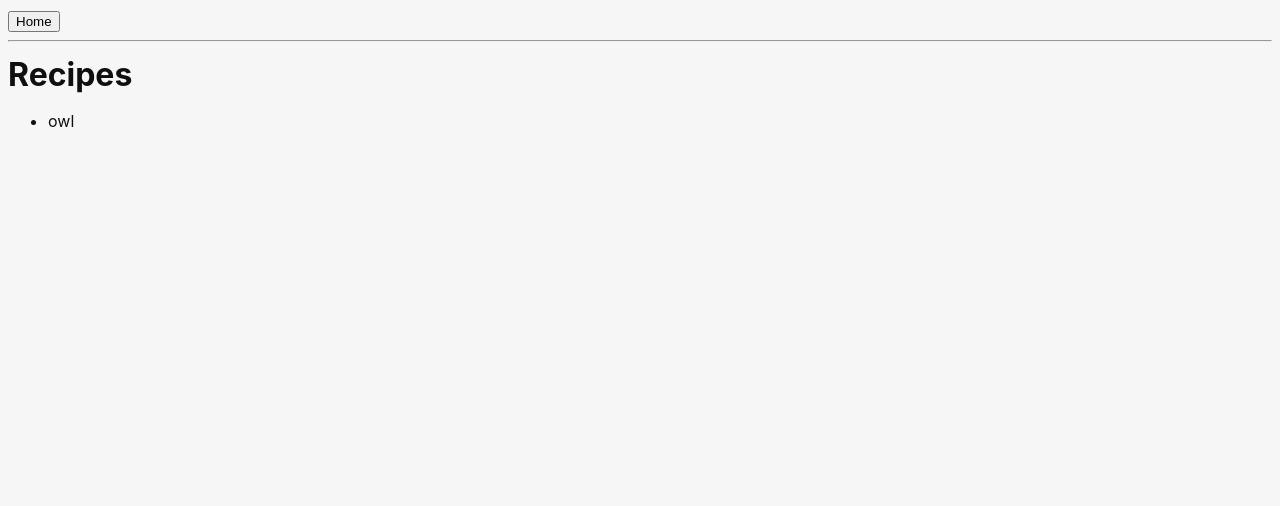
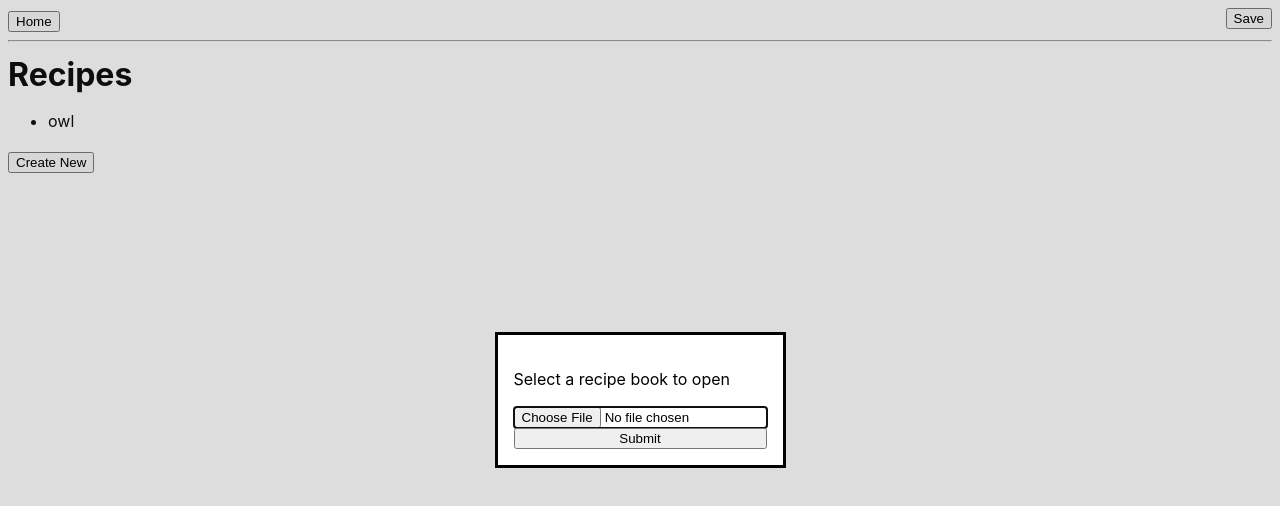
Before and after one commit to kerstop/My-Recipe-Book, a React (Vite) app: page / in a window 1280 px wide. Shown: the top 506 px of the page. Built offline with nearby package versions, Linux system fonts and the light colour scheme.

Commit message:
implement saving and loading books

```diff
--- a/src/components/edit-recipe.tsx
+++ b/src/components/edit-recipe.tsx
@@ -23,6 +23,7 @@ const EditIngredient: React.FC<{
   return (
     <li>
       <input
+        className="ingredient-amount-input"
         type="number"
         autoComplete="off"
         defaultValue={ingredient.amount}
@@ -30,9 +31,12 @@ const EditIngredient: React.FC<{
         onChange={onChange}
       />
       <select ref={unitRef} onChange={onChange}>
-        <option value=""></option>
+        <option selected={ingredient.unit === ""}></option>
+        <option selected={ingredient.unit === "lb"}>lb</option>
+        <option selected={ingredient.unit === "cup"}>cup</option>
       </select>
       <input
+        className="ingredient-name-input"
         autoComplete="off"
         defaultValue={ingredient.name}
         ref={nameRef}
@@ -68,7 +72,7 @@ const EditRecipe: React.FC = () => {
       }}
     >
       <label>
-        Title
+        {"Title "}
         <input
           name="title"
           autoComplete="off"
--- /dev/null
+++ b/src/components/load-file-dialog.tsx
@@ -0,0 +1,37 @@
+import { useContext, useEffect, useRef } from "react";
+import GlobalState from "../context";
+
+const LoadFileDialog: React.FC<{
+  setOpenedFileName: (name: string) => void;
+}> = ({ setOpenedFileName }) => {
+  const { setBook } = useContext(GlobalState);
+  const load_file_dialog = useRef<HTMLDialogElement>(null);
+
+  useEffect(() => {
+    load_file_dialog.current?.showModal();
+  }, []);
+
+  return (
+    <dialog ref={load_file_dialog}>
+      <form
+        method="dialog"
+        onSubmit={async (e) => {
+          const form = e.target as HTMLFormElement;
+          const file_input = form.elements[0] as HTMLInputElement;
+          const file = file_input.files?.[0];
+          if (file !== undefined) {
+            const file_contents = await file.text();
+            setBook(JSON.parse(file_contents));
+            setOpenedFileName(file.name);
+          }
+        }}
+      >
+        <p>Select a recipe book to open</p>
+        <input type="file" name="book" />
+        <input type="submit" />
+      </form>
+    </dialog>
+  );
+};
+
+export default LoadFileDialog;
--- a/src/components/recipe-book.tsx
+++ b/src/components/recipe-book.tsx
@@ -4,7 +4,7 @@ import { NavLink } from "react-router";
 import GlobalState from "../context";
 
 const RecipeBookPage: React.FC = () => {
-  const { book, setRecipeId } = useContext(GlobalState);
+  const { book, setRecipeId, setEditing } = useContext(GlobalState);
   return (
     <>
       <h1>Recipes</h1>
@@ -14,6 +14,7 @@ const RecipeBookPage: React.FC = () => {
             <a
               onClick={() => {
                 setRecipeId(recipe.id);
+                setEditing(false);
               }}
             >
               {recipe.title}
@@ -21,6 +22,7 @@ const RecipeBookPage: React.FC = () => {
           </li>
         ))}
       </ul>
+      <input type="button" defaultValue="Create New" />
     </>
   );
 };
--- a/src/main.css
+++ b/src/main.css
@@ -27,3 +27,11 @@ a:hover {
   text-decoration: underline;
   cursor: pointer;
 }
+
+.ingredient-amount-input {
+  width: 6ch;
+}
+
+.ingredient-name-input {
+  width: 40ch;
+}
--- a/src/main.tsx
+++ b/src/main.tsx
@@ -1,11 +1,18 @@
-import React, { useContext, useState } from "react";
+import React, {
+  FormEvent,
+  useContext,
+  useEffect,
+  useRef,
+  useState,
+} from "react";
 import ReactDOM from "react-dom/client";
+import EditRecipe from "./components/edit-recipe";
 import RecipeDisplay from "./components/recipe";
 import RecipeBookDisplay from "./components/recipe-book";
-import { Recipe, RecipeBook } from "./recipe-book";
+import GlobalState from "./context";
 import "./main.css";
-import EditRecipe from "./components/edit-recipe";
-import GlobalState from "./context";
+import { RecipeBook } from "./recipe-book";
+import LoadFileDialog from "./components/load-file-dialog";
 
 const defaultBook: RecipeBook = {
   recipes: [
@@ -36,16 +43,34 @@ const RootNode: React.FC = () => {
   const [book, setBook] = useState(defaultBook);
   const [recipeId, setRecipeId] = useState<string | null>(null);
   const [editing, setEditing] = useState(false);
+  const [openedFileName, setOpenedFileName] = useState("my-recipebook.rcpbk");
 
   return (
     <GlobalState.Provider
       value={{ book, setBook, recipeId, setRecipeId, editing, setEditing }}
     >
+      <LoadFileDialog setOpenedFileName={setOpenedFileName} />
       <input
         type="button"
         value="Home"
         onClick={() => {
           setRecipeId(null);
+        }}
+      />
+      <input
+        type="Button"
+        defaultValue="Save"
+        style={{ float: "right" }}
+        onClick={() => {
+          const blob = new Blob([JSON.stringify(book)], { type: "text/json" });
+          const element = document.createElement("a");
+          element.href = URL.createObjectURL(blob);
+          element.download = openedFileName;
+
+          document.body.appendChild(element);
+          element.click();
+          document.body.removeChild(element);
+          setTimeout(() => URL.revokeObjectURL(element.href), 1500);
         }}
       />
       <hr />
```
Also changed, not shown: 1 other file (tests, documents, lock files or other folders).
